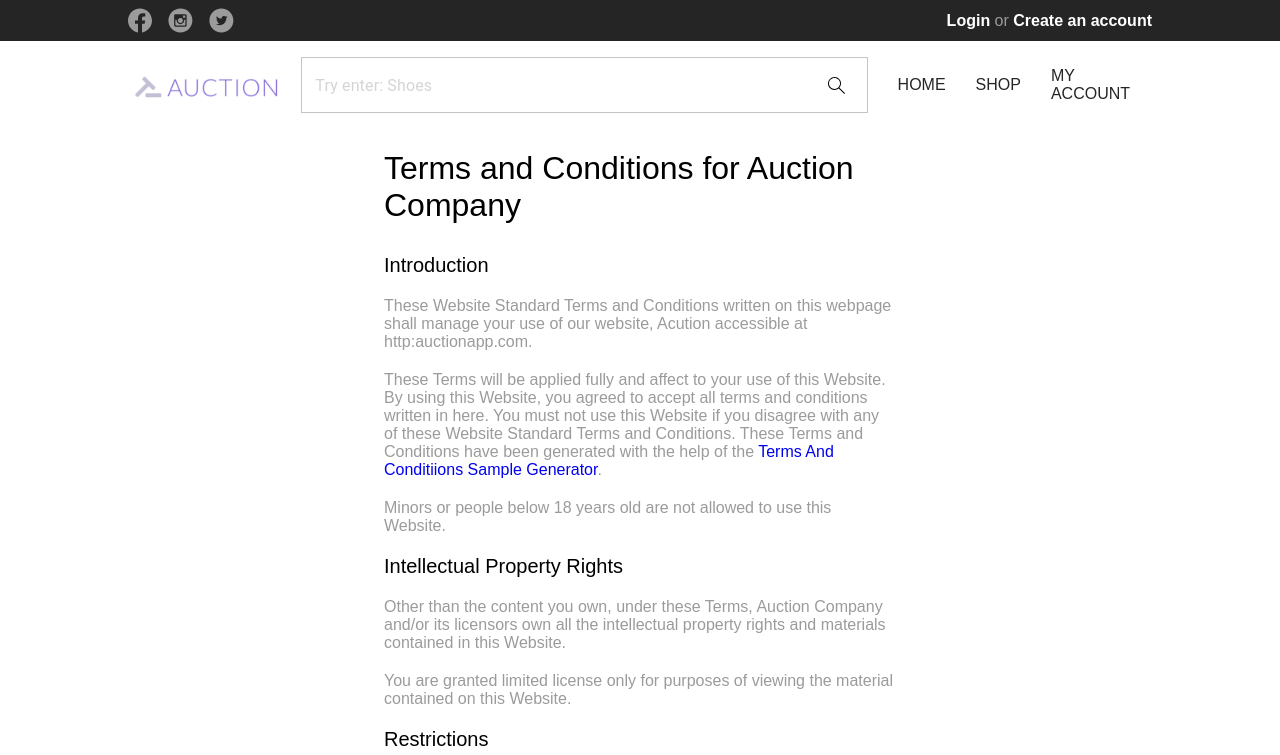
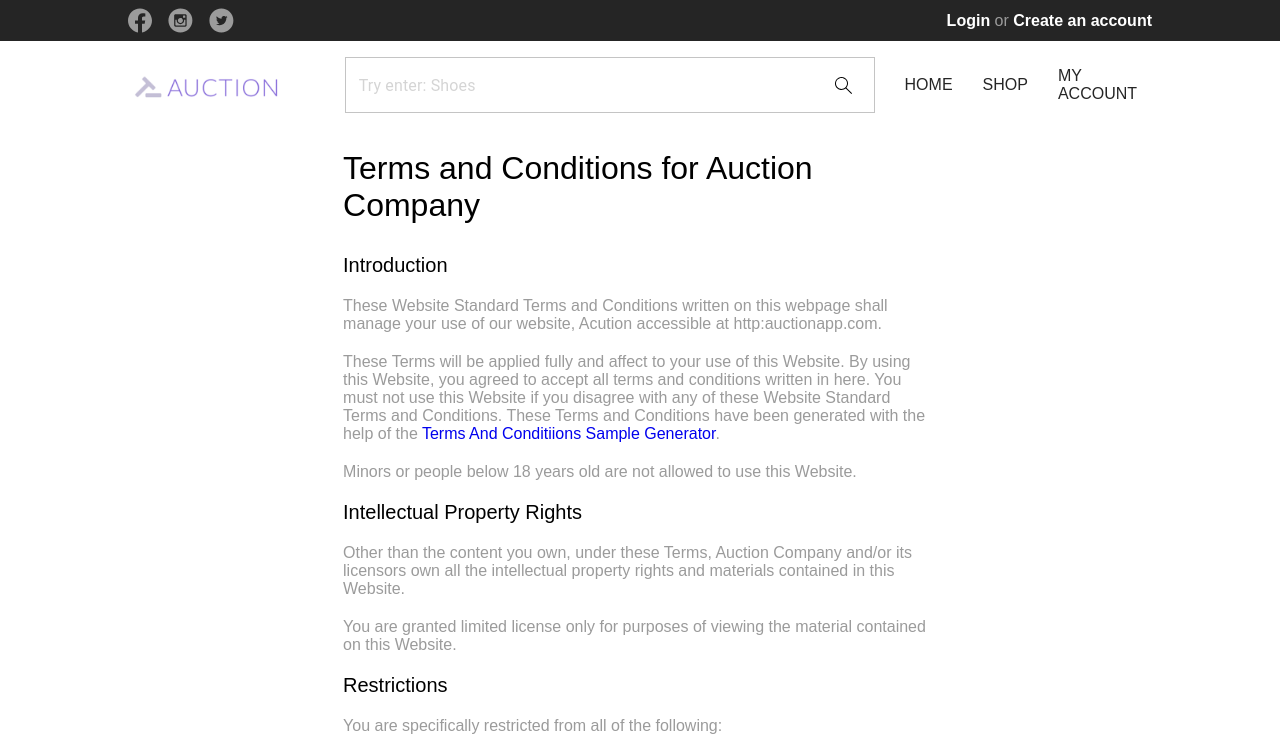
Before and after one commit to abecirovic3/Auction-App, a React (Create React App) app in the folder auction-app-frontend/: page /terms in a window 1280 px wide. Shown: the top 755 px of the page. Built offline with nearby package versions, Linux system fonts and the light colour scheme.

Commit message:
Refactor page content placement layout

```diff
--- a/auction-app-frontend/src/assets/style/navbar-bottom.scss
+++ b/auction-app-frontend/src/assets/style/navbar-bottom.scss
@@ -16,7 +16,7 @@
     gap: 30px;
 
     .search-bar {
-      width: 70%;
+      width: 74%;
       border-radius: 0;
       border-color: #E3E3E3;
       color: #9B9B9B;
--- a/auction-app-frontend/src/assets/style/static-page.scss
+++ b/auction-app-frontend/src/assets/style/static-page.scss
@@ -44,6 +44,6 @@
   }
 
   .custom-width {
-    flex-basis: 50%;
+    flex-basis: 58%;
   }
 }
--- a/auction-app-frontend/src/components/Navbar/NavbarBottom/NavbarBottom.js
+++ b/auction-app-frontend/src/components/Navbar/NavbarBottom/NavbarBottom.js
@@ -36,13 +36,13 @@ const NavbarBottom = () => {
                     >
                         <Grid
                             item
-                            xs={2}
+                            xs={2.5}
                             textAlign={showSearchAndNavigation() ? '' : 'center'}
                         >
                             <img src={appLogo} alt='Logo' onClick={() => {navigate('/')}} />
                         </Grid>
                         {showSearchAndNavigation() &&
-                            <Grid item xs={10}>
+                            <Grid item xs={9.5}>
                                 <div className='search-navigation-container'>
                                     <OutlinedInput
                                         placeholder='Try enter: Shoes'
```
